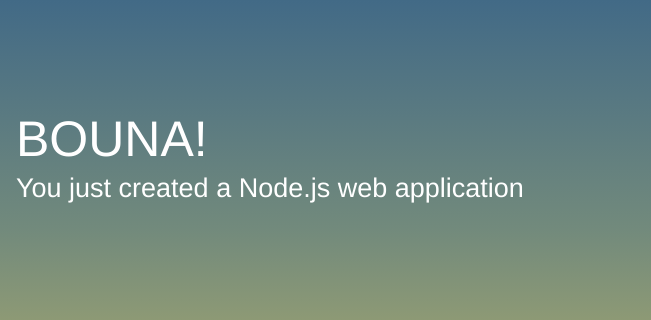
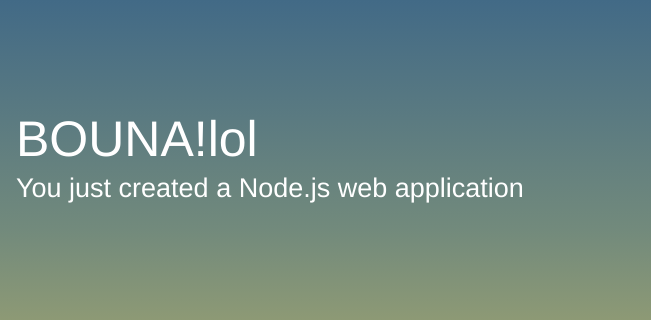
Before and after one commit to raviet/ZetaJEF, a website: page public/index.html in a window 1280 px wide. Shown: the part 171-491 px from the top of the page, 629-1280 px from the left. Drawn offline with Linux system fonts and the light colour scheme.

Commit message:
JEFJEFJEFJEF

```diff
--- a/public/index.html
+++ b/public/index.html
@@ -58,7 +58,7 @@
         <div class="message">
             <a class="twitter-link" href="http://twitter.com/home/?status=I%20created%20a%20project%20with%20AWS%20CodeStar!%20%23AWS%20%23AWSCodeStar%20https%3A%2F%2Faws.amazon.com%2Fcodestar"><img src="img/tweet.svg" /></a>
             <div class="text">
-                <h1>BOUNA!</h1>
+                <h1>BOUNA!lol</h1>
                 <h2>You just created a Node.js web application</h2>
             </div>
         </div>
```
